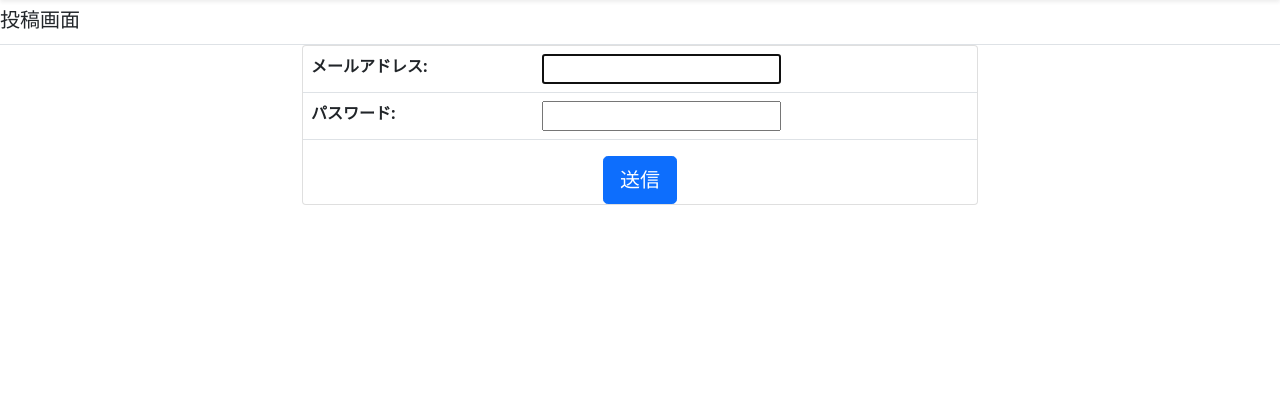
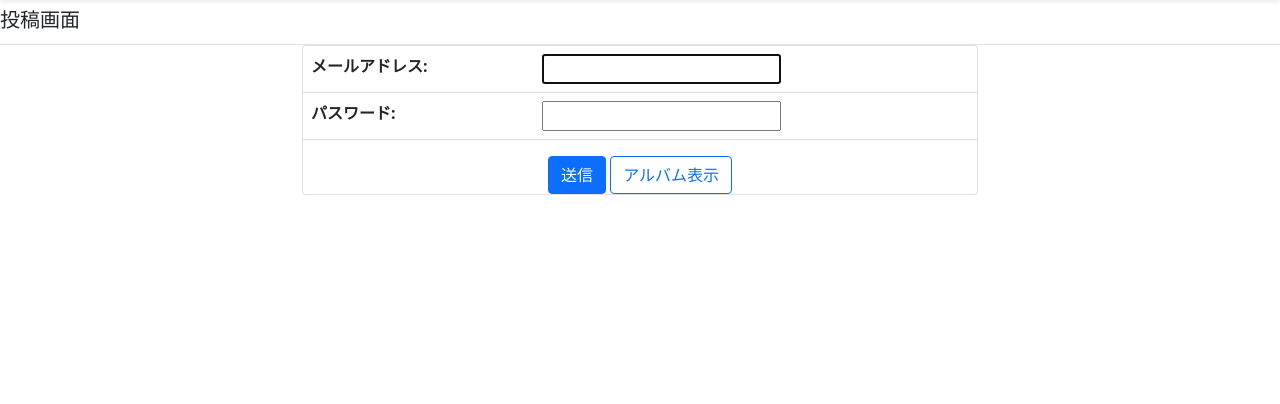
Before and after one commit to DECQuando/Synq, a Django app: template templates/synqapp/image_form.html in a window 1280 px wide. Shown: the part 56-460 px from the top of the page. Run offline with Django 4.2, Linux system fonts and the light colour scheme; the template is opened without the code that fills it: values that come from a table or form of the project are taken from there, others are empty; parts of the project's set-up code (start-up, migrations or seed data) failed here and were passed over; some libraries are stand-ins or nearby versions.

Commit message:
[update] 投稿画面にアルバム表示ボタンを追加

```diff
--- a/templates/synqapp/image_form.html
+++ b/templates/synqapp/image_form.html
@@ -16,7 +16,12 @@
 
         <div class="d-flex align-items-center justify-content-center">
             {% block button %}
-                <button type="submit" class="btn btn-primary btn-lg center-block">送信</button>
+                <div class="d-grid gap-2 d-md-block">
+                    <button type="submit" class="btn btn-primary" type="button">送信</button>
+                    <a href="{% url 'synqapp:image_list_no_grouping' %}">
+                        <button class="btn btn-outline-primary" type="button">アルバム表示</button>
+                    </a>
+                </div>
             {% endblock %}
         </div>
     </form>
```
